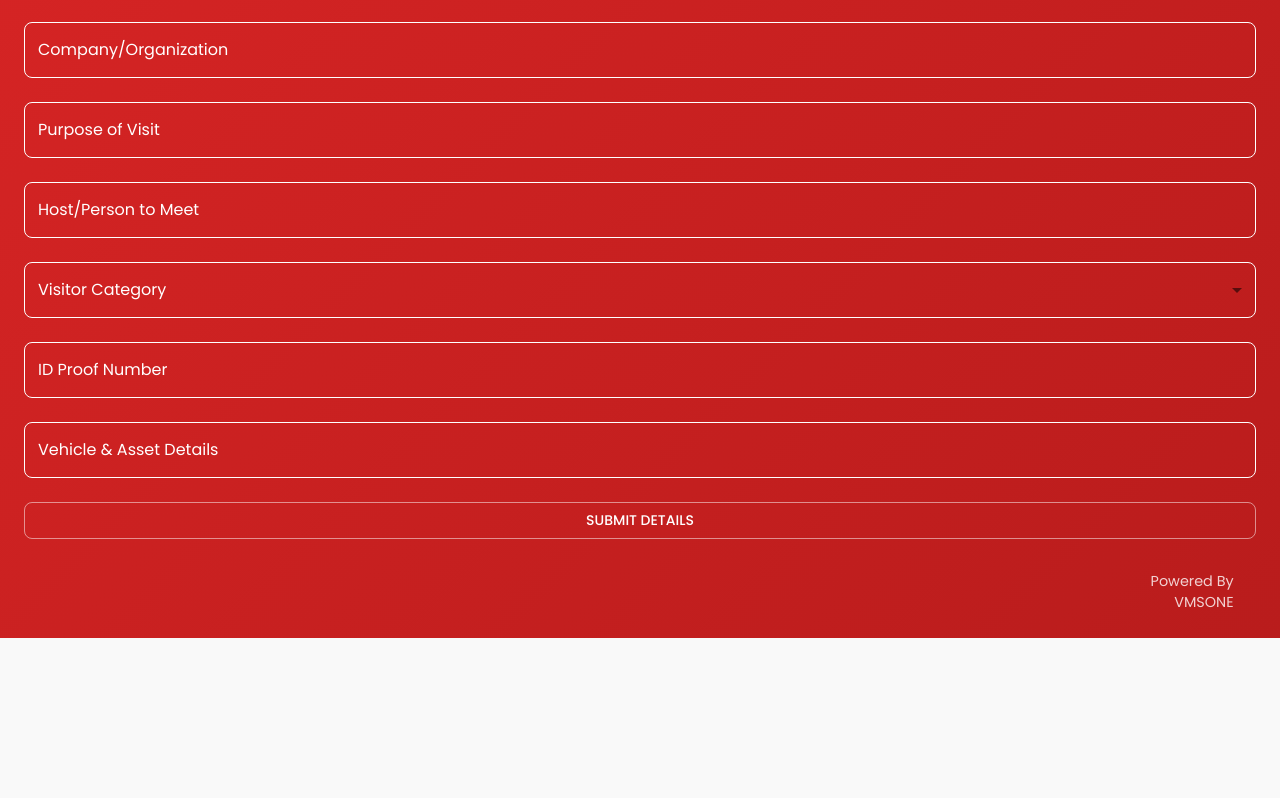
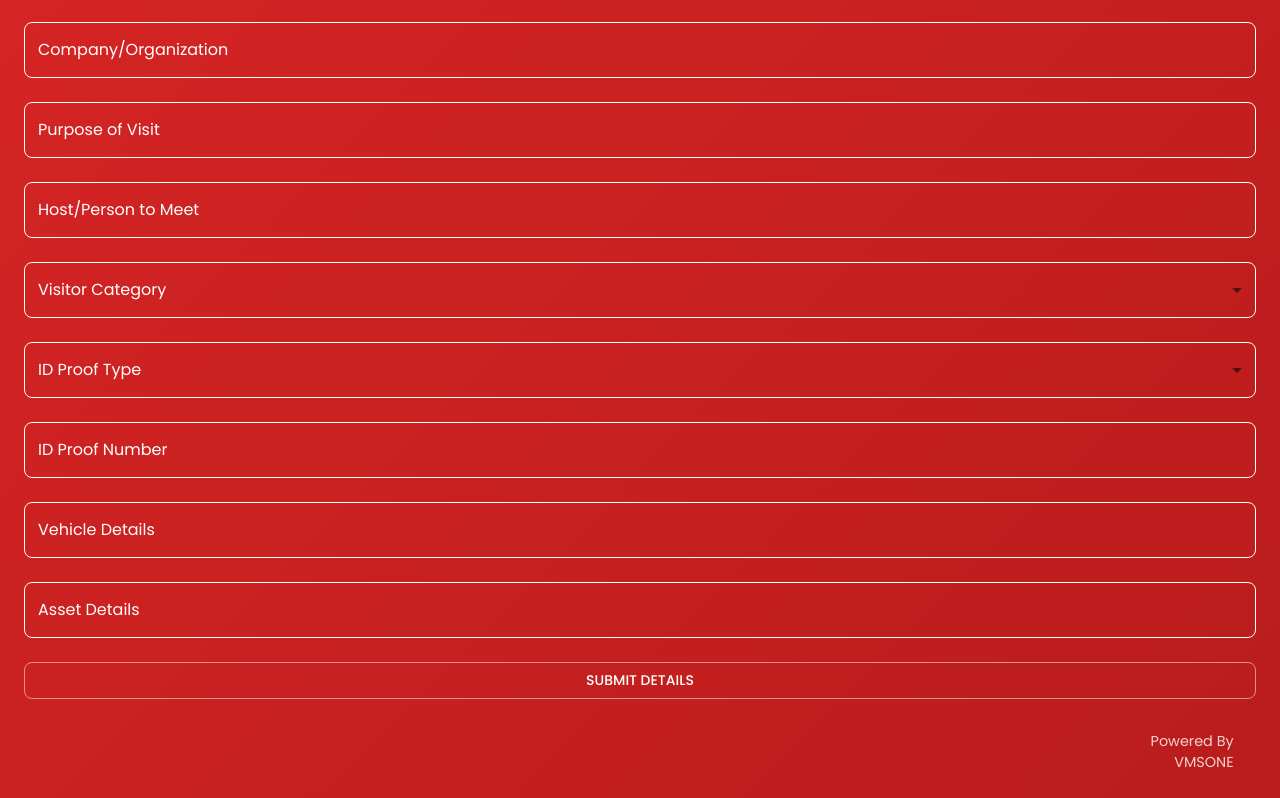
Before and after one commit to sShashank7917/VMSONE, a React (Vite) app: page /newVistor in a window 1280 px wide. Shown: the part 535-1333 px from the top of the page. Before the commit the page ends 1173 px from the top, so only its background shows below. Built offline with nearby package versions, Linux system fonts and the light colour scheme; some icons are missing.

Commit message:
minor hanges

```diff
--- a/src/pages/NewVisitorFormPage/NewVisitorForm.tsx
+++ b/src/pages/NewVisitorFormPage/NewVisitorForm.tsx
@@ -51,6 +51,7 @@ const NewVisitorForm = () => {
             variant="outlined"
             fullWidth
             className="textField"
+            placeholder="Enter Your Full Name"
           />
 
           <TextField
@@ -58,36 +59,42 @@ const NewVisitorForm = () => {
             variant="outlined"
             fullWidth
             className="textField"
+            placeholder="Enter Your Phonenumber"
           />
           <TextField
             label="Email Address"
             variant="outlined"
             fullWidth
             className="textField"
+            placeholder="Enter Your Email"
           />
           <TextField
             label="Nationality"
             variant="outlined"
             fullWidth
             className="textField"
+            placeholder="Enter nationality"
           />
           <TextField
             label="Company/Organization"
             variant="outlined"
             fullWidth
             className="textField"
+            placeholder="Enter Your Organization"
           />
           <TextField
             label="Purpose of Visit"
             variant="outlined"
             fullWidth
             className="textField"
+            placeholder="Purpoose of visit"
           />
           <TextField
             label="Host/Person to Meet"
             variant="outlined"
             fullWidth
             className="textField"
+            placeholder="Enter Host Name"
           />
           <TextField
             label="Visitor Category"
@@ -95,22 +102,45 @@ const NewVisitorForm = () => {
             select
             fullWidth
             className="textField"
+            placeholder="Enter Category"
           >
             <MenuItem value="Employee">Employee</MenuItem>
             <MenuItem value="Guest">Guest</MenuItem>
             <MenuItem value="Contractor">Contractor</MenuItem>
           </TextField>
           <TextField
+            label="ID Proof Type"
+            variant="outlined"
+            select
+            fullWidth
+            className="textField"
+            placeholder="ID Proof Type"
+          >
+            <MenuItem value="Adhaar">ADHAAR</MenuItem>
+            <MenuItem value="Pan">PAN</MenuItem>
+            <MenuItem value="DL">DRIVING LICENSE</MenuItem>
+            <MenuItem value="Passport">PASSPORT</MenuItem>
+          </TextField>
+          <TextField
             label="ID Proof Number"
             variant="outlined"
             fullWidth
             className="textField"
+            placeholder="Enter ID proof Number "
           />
           <TextField
-            label="Vehicle & Asset Details"
+            label="Vehicle Details"
             variant="outlined"
             fullWidth
             className="textField"
+            placeholder="Enter vehicle Details if any"
+          />
+          <TextField
+            label="Asset Details"
+            variant="outlined"
+            fullWidth
+            className="textField"
+            placeholder="List of Assets"
           />
 
           <Button variant="outlined" type="submit" className="submitBtn">
```
Also changed, not shown: src/pages/HomePage/Home.module.css (line endings or trailing spaces), src/pages/NewVisitorFormPage/NewVisitor.css (line endings or trailing spaces).
